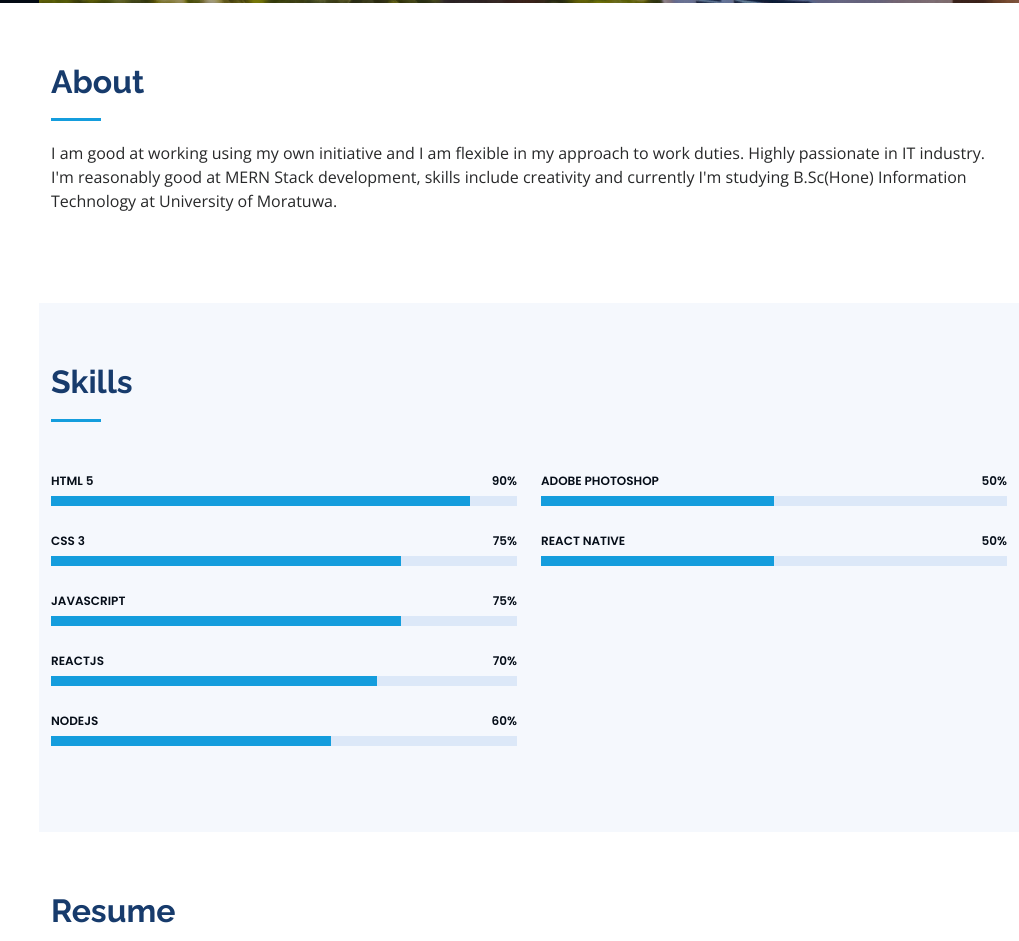
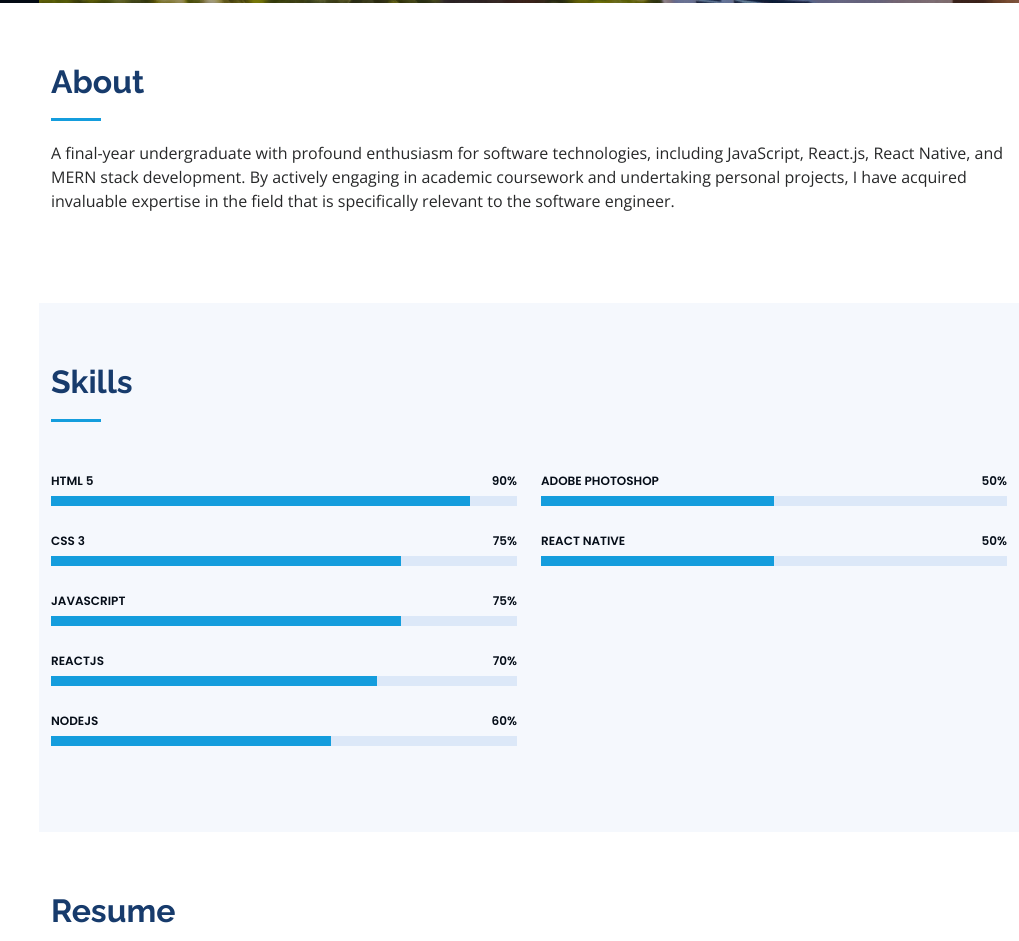
Before and after one commit to piruthuvi22/piruthuvi22.github.io, a plain HTML site: page index.html in a window 1280 px wide. Shown: the part 797-1738 px from the top of the page, without its empty margins (261-1280 px from the left). Drawn offline with nearby package versions, Linux system fonts and the light colour scheme.

Commit message:
Update index.html

```diff
--- a/index.html
+++ b/index.html
@@ -153,11 +153,8 @@
           <div class="section-title">
             <h2>About</h2>
             <p>
-              I am good at working using my own initiative and I am flexible in
-              my approach to work duties. Highly passionate in IT industry. I'm
-              reasonably good at MERN Stack development, skills include
-              creativity and currently I'm studying B.Sc(Hone) Information
-              Technology at University of Moratuwa.
+              A final-year undergraduate with profound enthusiasm for software technologies, including JavaScript, React.js, React Native, and MERN stack development.
+              By actively engaging in academic coursework and undertaking personal projects, I have acquired invaluable expertise in the field that is specifically relevant to the software engineer.
             </p>
           </div>
 
```
